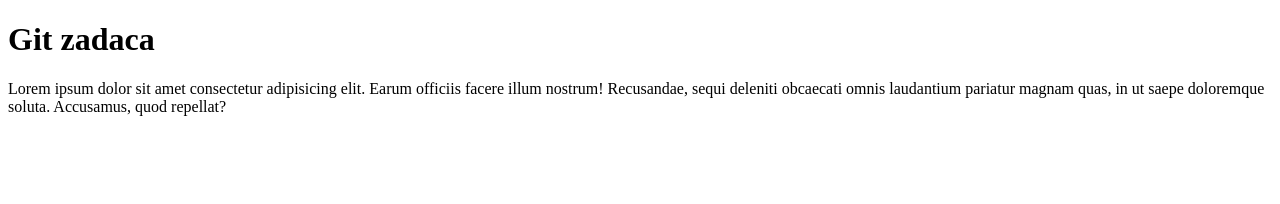
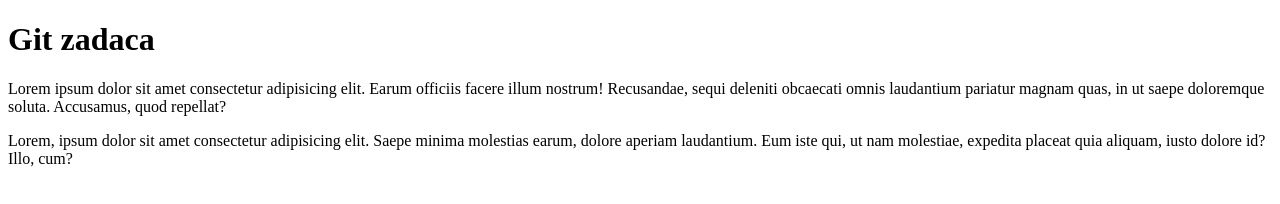
Before and after one commit to tadijatomic/git-zadaca-algebra, a plain HTML site: page index.html in a window 1280 px wide. Drawn offline with Linux system fonts and the light colour scheme.

Commit message:
kreiranje novog paragrafa

```diff
--- a/index.html
+++ b/index.html
@@ -13,5 +13,8 @@
       laudantium pariatur magnam quas, in ut saepe doloremque soluta. Accusamus,
       quod repellat?
     </p>
+    Lorem, ipsum dolor sit amet consectetur adipisicing elit. Saepe minima
+    molestias earum, dolore aperiam laudantium. Eum iste qui, ut nam molestiae,
+    expedita placeat quia aliquam, iusto dolore id? Illo, cum?
   </body>
 </html>
```
